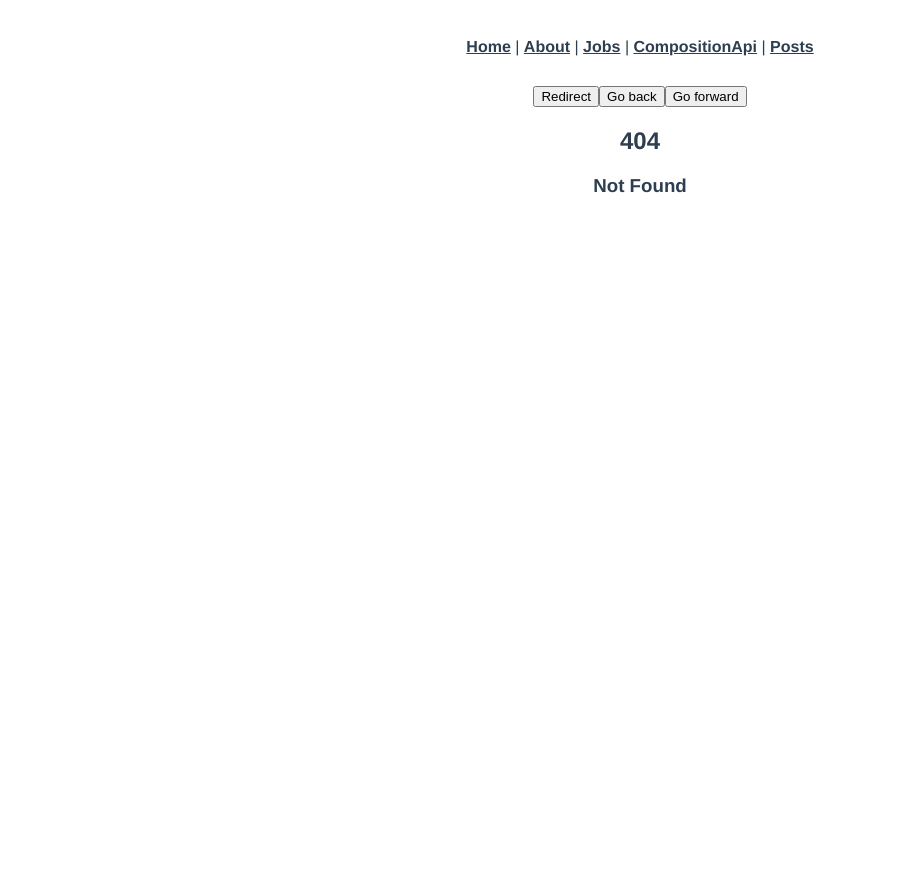
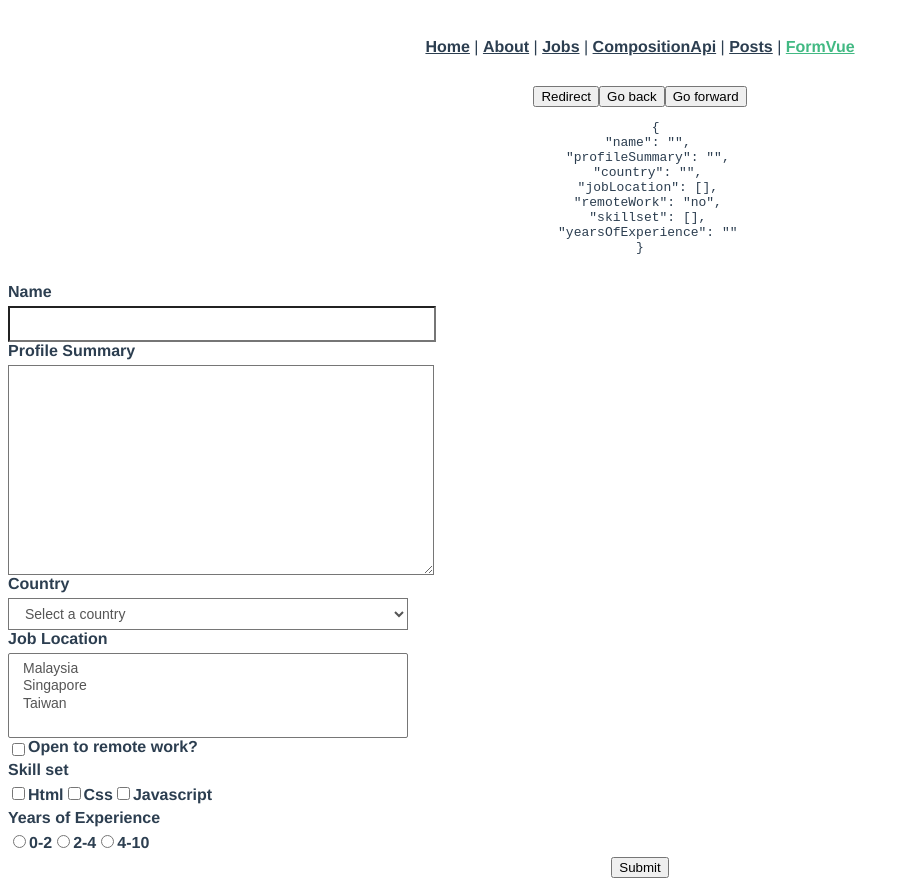
Before and after one commit to wilkersoh/vue-router, a Vue app: page /form in a window 1280 px wide. Before the commit this address had no page. Shown: the whole page, without its empty margins (0-909 px from the left). Before the commit the page ends 800 px from the top, so only its background shows below. Built offline with nearby package versions, Linux system fonts and the light colour scheme.

Commit message:
Update Form control

```diff
--- a/src/App.vue
+++ b/src/App.vue
@@ -4,7 +4,8 @@
     <router-link :to="{ name: 'About' }">About</router-link> |
     <router-link :to="{ name: 'Jobs' }">Jobs</router-link> |
     <router-link :to="{ name: 'CompositionApi' }">CompositionApi</router-link> |
-    <router-link :to="{ name: 'Posts' }">Posts</router-link>
+    <router-link :to="{ name: 'Posts' }">Posts</router-link> |
+    <router-link :to="{ name: 'FormVue' }">FormVue</router-link>
   </div>
 
   <button @click="redirect">Redirect</button>
--- a/src/router/index.js
+++ b/src/router/index.js
@@ -5,6 +5,7 @@ import JobDetails from '../views/jobs/JobDetails.vue';
 import NotFound from '../views/NotFound.vue';
 import CompositionApi from '../views/CompositionApi.vue';
 import Posts from '../views/Posts.vue';
+import FormVue from '../views/FormVue.vue';
 
 const routes = [
   {
@@ -42,6 +43,11 @@ const routes = [
     name: 'Posts',
     component: Posts,
   },
+  {
+    path: '/form',
+    name: 'FormVue',
+    component: FormVue,
+  },
   // redirect
   {
     path: '/all-jobs',
--- /dev/null
+++ b/src/views/FormVue.vue
@@ -0,0 +1,172 @@
+<template>
+  <div>
+    <pre>
+    {{ JSON.stringify(formValues, null, 2) }}
+  </pre
+    >
+  </div>
+  <form @submit="submitForm">
+    <div>
+      <label for="name">Name</label>
+      <input type="text" id="name" v-model="formValues.name" />
+    </div>
+    <div>
+      <label for="profile">Profile Summary</label>
+      <textarea
+        name="profile"
+        id="profile"
+        cols="30"
+        rows="10"
+        v-model="formValues.profileSummary"
+      />
+    </div>
+    <div>
+      <label for="country">Country</label>
+      <select name="country" id="country" v-model="formValues.country">
+        <option value="">Select a country</option>
+        <option value="malaysia">Malaysia</option>
+        <option value="singapore">Singapore</option>
+        <option value="taiwan">Taiwan</option>
+      </select>
+    </div>
+    <div>
+      <label for="location">Job Location</label>
+      <select
+        name="location"
+        id="location"
+        multiple
+        v-model="formValues.jobLocation"
+      >
+        <option value="malaysia">Malaysia</option>
+        <option value="singapore">Singapore</option>
+        <option value="taiwan">Taiwan</option>
+      </select>
+    </div>
+    <div class="remote">
+      <input
+        type="checkbox"
+        name="remoteWork"
+        id="remoteWork"
+        true-value="yes"
+        false-value="no"
+        v-model="formValues.remoteWork"
+      />
+      <label for="remoteWork">Open to remote work?</label>
+    </div>
+    <div class="group-checkbox">
+      <label>Skill set</label>
+      <div>
+        <input
+          type="checkbox"
+          id="html"
+          value="html"
+          v-model="formValues.skillset"
+        />
+        <label for="html">Html</label>
+        <input
+          type="checkbox"
+          id="css"
+          value="css"
+          v-model="formValues.skillset"
+        />
+        <label for="css">Css</label>
+        <input
+          type="checkbox"
+          id="javascript"
+          value="javascript"
+          v-model="formValues.skillset"
+        />
+        <label for="javascript">Javascript</label>
+      </div>
+    </div>
+    <div class="group-checkbox">
+      <label>Years of Experience</label>
+      <div>
+        <input
+          type="radio"
+          id="0-2"
+          value="0-2"
+          v-model="formValues.yearsOfExperience"
+        />
+        <label for="0-2">0-2</label>
+        <input
+          type="radio"
+          id="2-4"
+          value="2-4"
+          v-model="formValues.yearsOfExperience"
+        />
+        <label for="2-4">2-4</label>
+        <input
+          type="radio"
+          id="4-10"
+          value="4-10"
+          v-model="formValues.yearsOfExperience"
+        />
+        <label for="4-10">4-10</label>
+      </div>
+    </div>
+    <button type="submit">Submit</button>
+  </form>
+</template>
+
+<script>
+export default {
+  name: 'FormVue',
+  data() {
+    return {
+      formValues: {
+        name: '',
+        profileSummary: '',
+        country: '',
+        jobLocation: [],
+        remoteWork: 'no',
+        skillset: [],
+        yearsOfExperience: '',
+      },
+    };
+  },
+  methods: {
+    submitForm(e) {
+      e.preventDefault();
+      console.log('this.formValues :>> ', this.formValues);
+    },
+  },
+};
+</script>
+
+<style scoped>
+label {
+  font-weight: bold;
+  display: flex;
+  margin-bottom: 5px;
+}
+input + labal {
+  font-weight: bold;
+  display: inline-block;
+  margin-right: 20px;
+}
+input[type='text'],
+textarea,
+select {
+  display: block;
+  width: 400px;
+  padding: 6px 12px;
+  font-size: 14px;
+  line-height: 1.4;
+  color: #555;
+  background-color: #fff;
+  background-image: none;
+}
+.remote {
+  display: flex;
+}
+.group-checkbox {
+  display: flex;
+  flex-direction: column;
+  text-align: left;
+}
+.group-checkbox input,
+.group-checkbox label {
+  display: inline-block;
+}
+</style>
```
